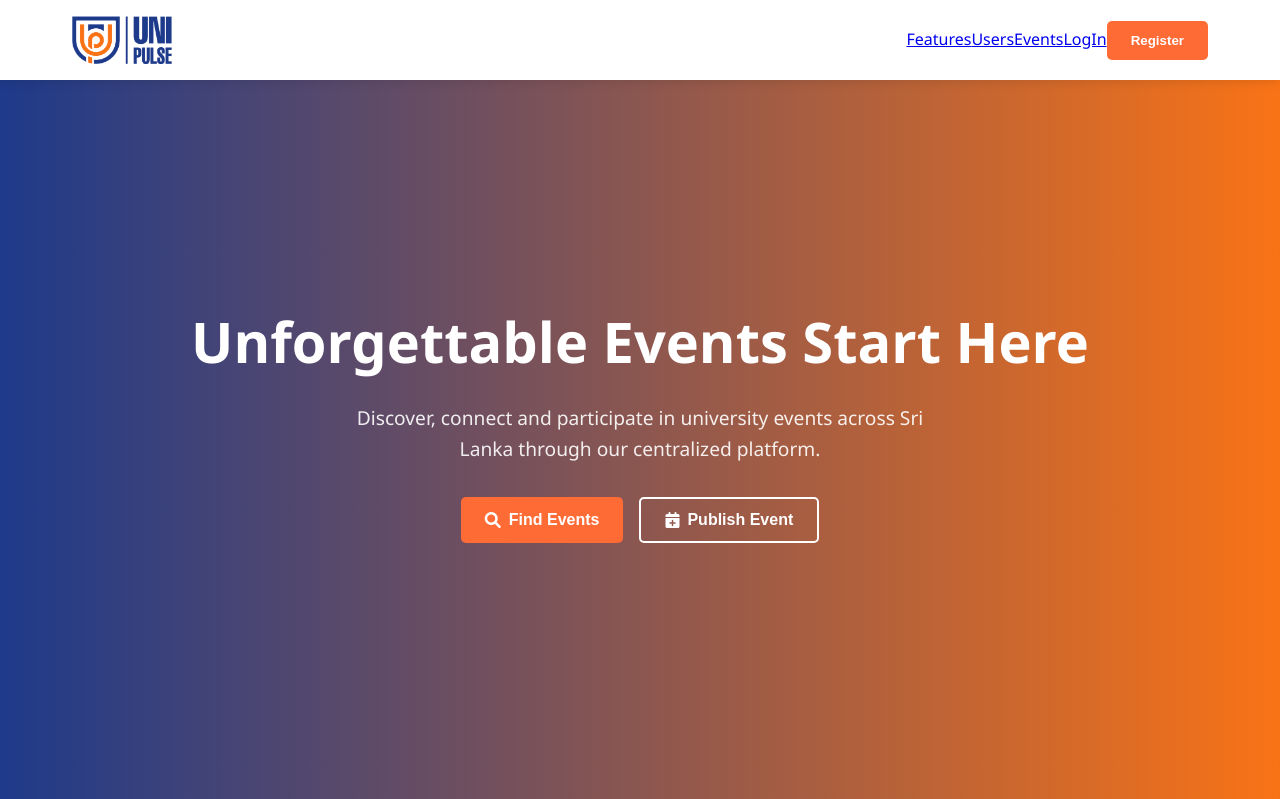
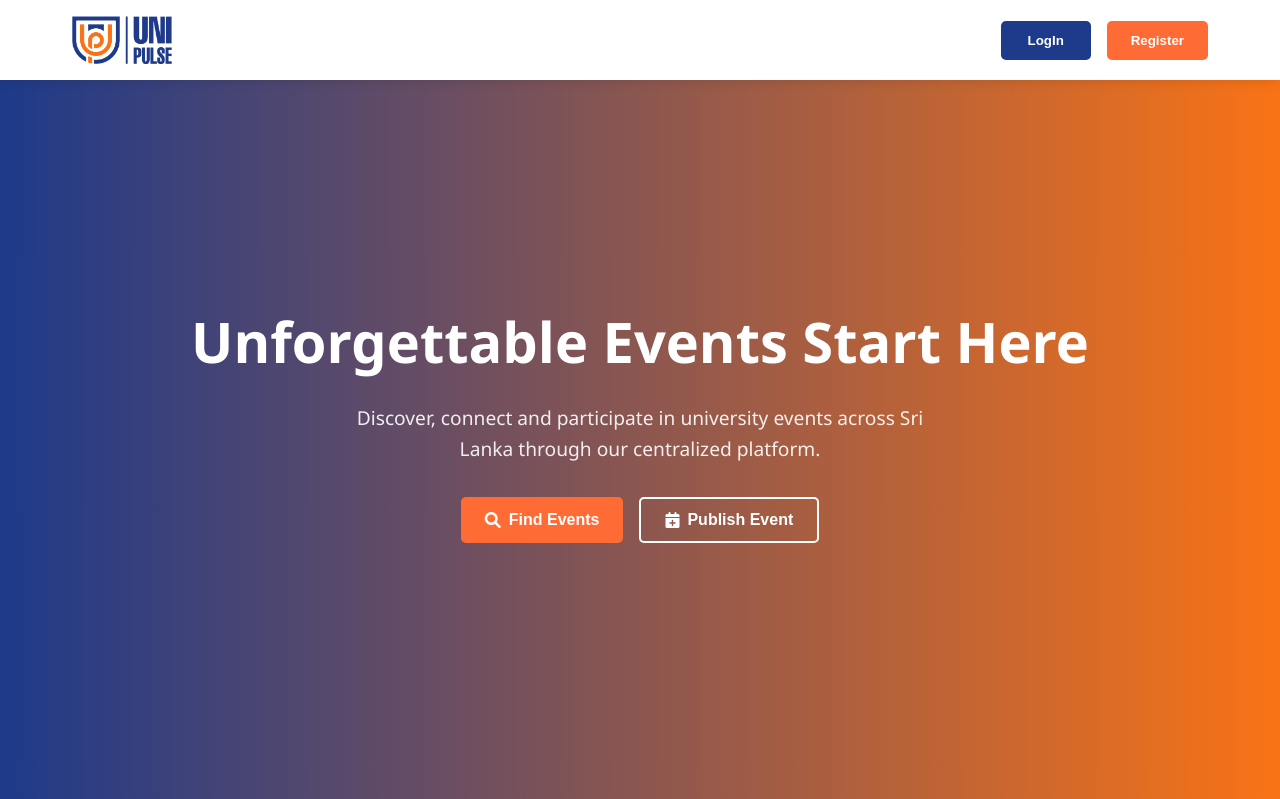
Before and after one commit to Manush-hub/UniPulse, a PHP site: template app/views/home.view.php in a window 1280 px wide. Shown: the top 799 px of the page. Run offline with PHP 8.4, Linux system fonts and the light colour scheme; the template is opened without the code that fills it, so the values that code supplies are empty; a stand-in replaces the project's code that opens the database connection.

Commit message:
refactor navigation buttons for improved accessibility and styling

```diff
--- a/app/views/home.view.php
+++ b/app/views/home.view.php
@@ -18,13 +18,10 @@
                     <img src="/unipulse/public/assets/images/logo.png" alt="UniPulse Logo" class="unp-logo">
                 </div>
             </div>
-            <div class="unp-nav-group">
-                <a href="#features" class="unp-nav-link">Features</a>
-                <a href="#users" class="unp-nav-link">Users</a>
-                <a href="#events" class="unp-nav-link">Events</a>
-                <a href="/unipulse/public/signin" class="unp-nav-link">LogIn</a>
-                <button onclick="location.href='/unipulse/public/signup'" class="get-started-btn">Register</button>
-            </div>
+                <div class="unp-nav-group">
+                    <button onclick="location.href='/unipulse/public/signin'" class="login-btn">LogIn</button>
+                    <button onclick="location.href='/unipulse/public/signup'" class="get-started-btn">Register</button>
+                </div>
             <div class="hamburger">
                 <span></span>
                 <span></span>
```
